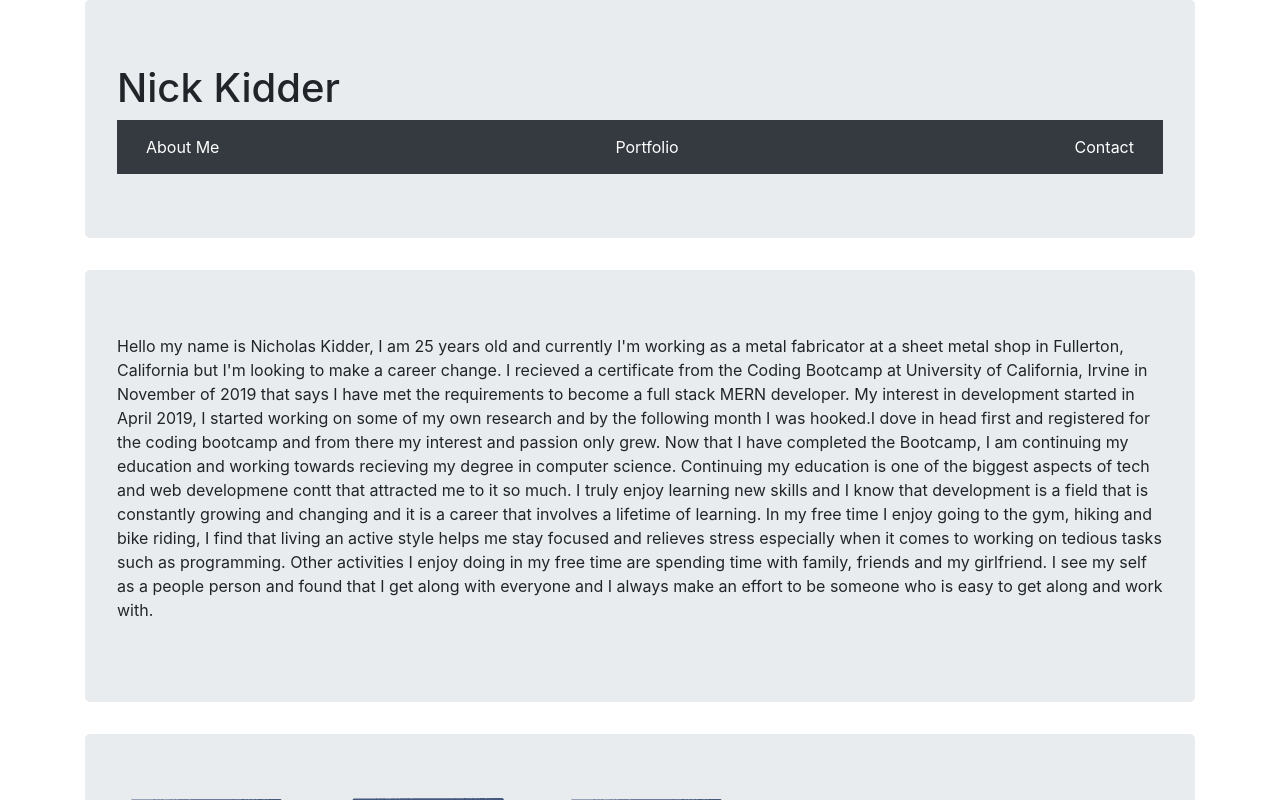
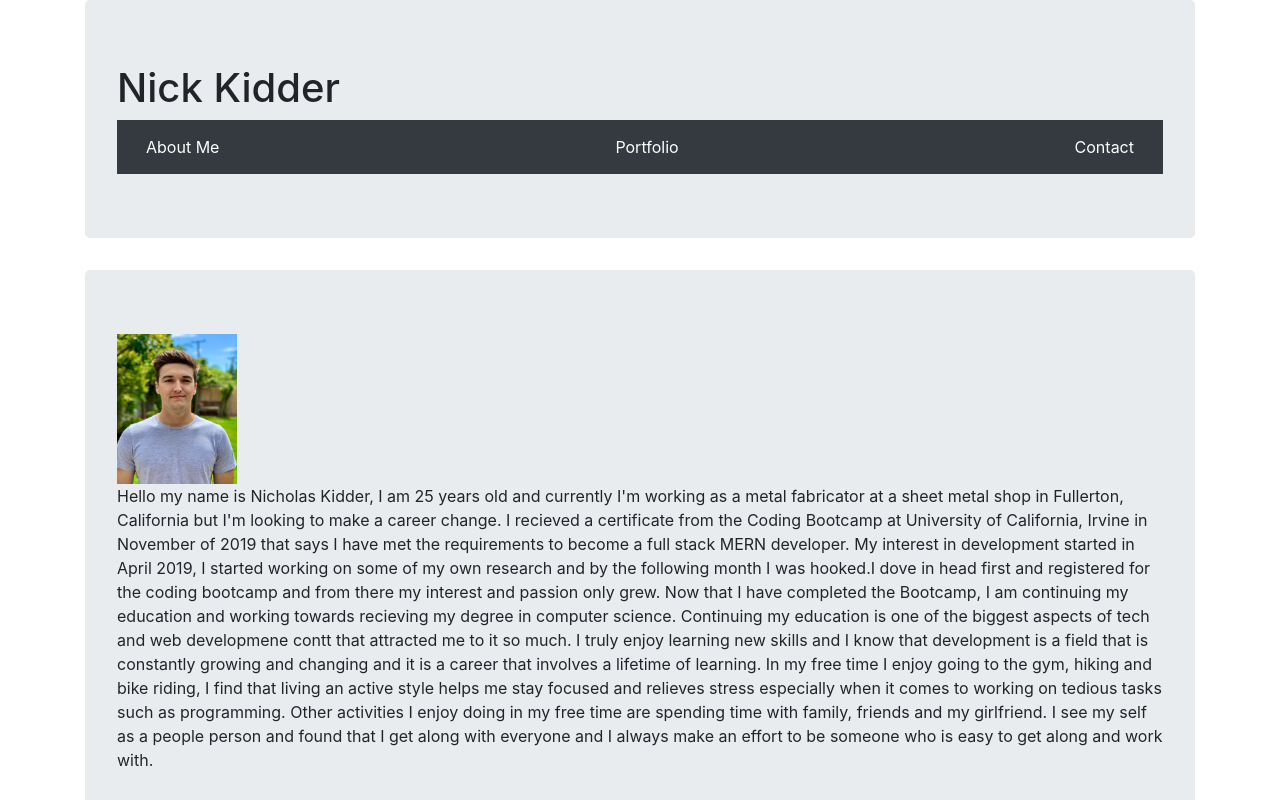
Before and after one commit to nickidder1994/react-portfolio, a React (Create React App) app in the folder portfolio/: page / in a window 1280 px wide. Shown: the top 800 px of the page. Built offline with nearby package versions, Linux system fonts and the light colour scheme.

Commit message:
added profile picture

```diff
--- a/portfolio/src/App.js
+++ b/portfolio/src/App.js
@@ -1,7 +1,5 @@
 import React from "react";
 import Name from "./components/header";
-import pTag from "./components/header"
-
 function App() {
   return (
    <Name />
--- a/portfolio/src/components/header.js
+++ b/portfolio/src/components/header.js
@@ -1,5 +1,7 @@
 import React from "react";
 import Mern from "./images/6392882854363136.svg"
+import self from "./images/IMG_4325.jpeg"
+
 
 function Name() {
     return (
@@ -13,6 +15,7 @@ function Name() {
                     </nav>
             </div>
             <div className="jumbotron">
+                <img src={self} alt="" width="120" height="150"/>
                 <p>Hello my name is Nicholas Kidder, I am 25 years old and currently I'm working as a metal fabricator at a sheet metal shop in Fullerton, California but I'm looking to make a career change.
                     I recieved a certificate from the Coding Bootcamp at University of California, Irvine in November of 2019 that says I have met the requirements to become a full stack MERN developer. My interest in development started in April 2019, I started working on some of my own research and by the following month I was hooked.I dove in head first and registered for the coding bootcamp and from there my interest and passion only grew.
                     Now that I have completed the Bootcamp, I am continuing my education and working towards recieving my degree in computer science. Continuing my education is one of the biggest aspects of tech and web developmene contt that attracted me to it so much. I truly enjoy learning new skills and I know that development is a field that is constantly growing and changing and it is a career that involves a lifetime of learning.
@@ -20,7 +23,7 @@ function Name() {
                     I see my self as a people person and found that I get along with everyone and I always make an effort to be someone who is easy to get along and work with.</p>
             </div>
             <div className="jumbotron">
-                <img src={Mern} />
+                <img src={Mern} alt="" width="450"/>
             </div>
         </div>
     )
```
Also changed, not shown: portfolio/src/components/App.css (added), portfolio/src/components/images/IMG_4325.jpeg (added), portfolio/src/components/images/photo-1453928582365-b6ad33cbcf64.jpeg (added).
